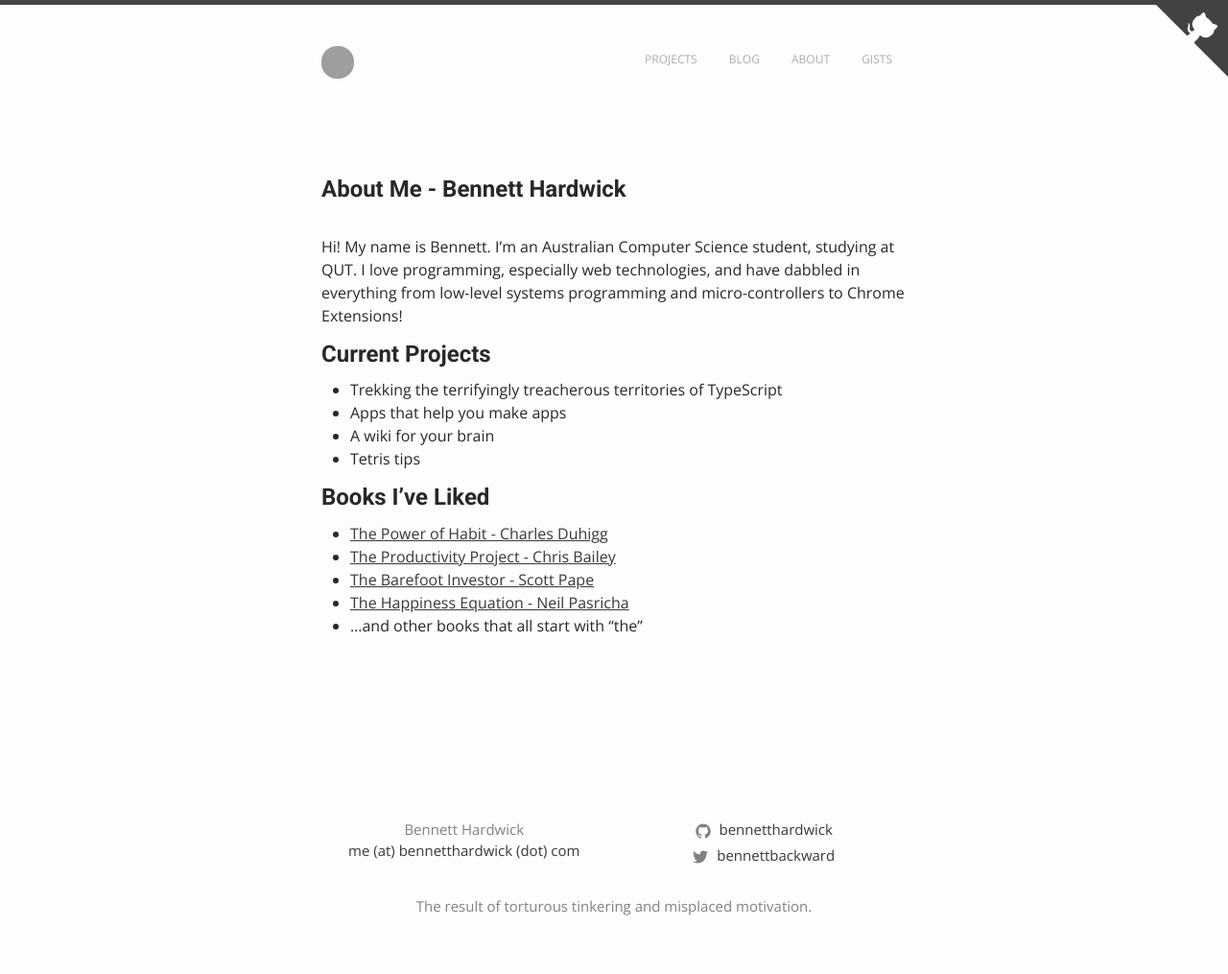
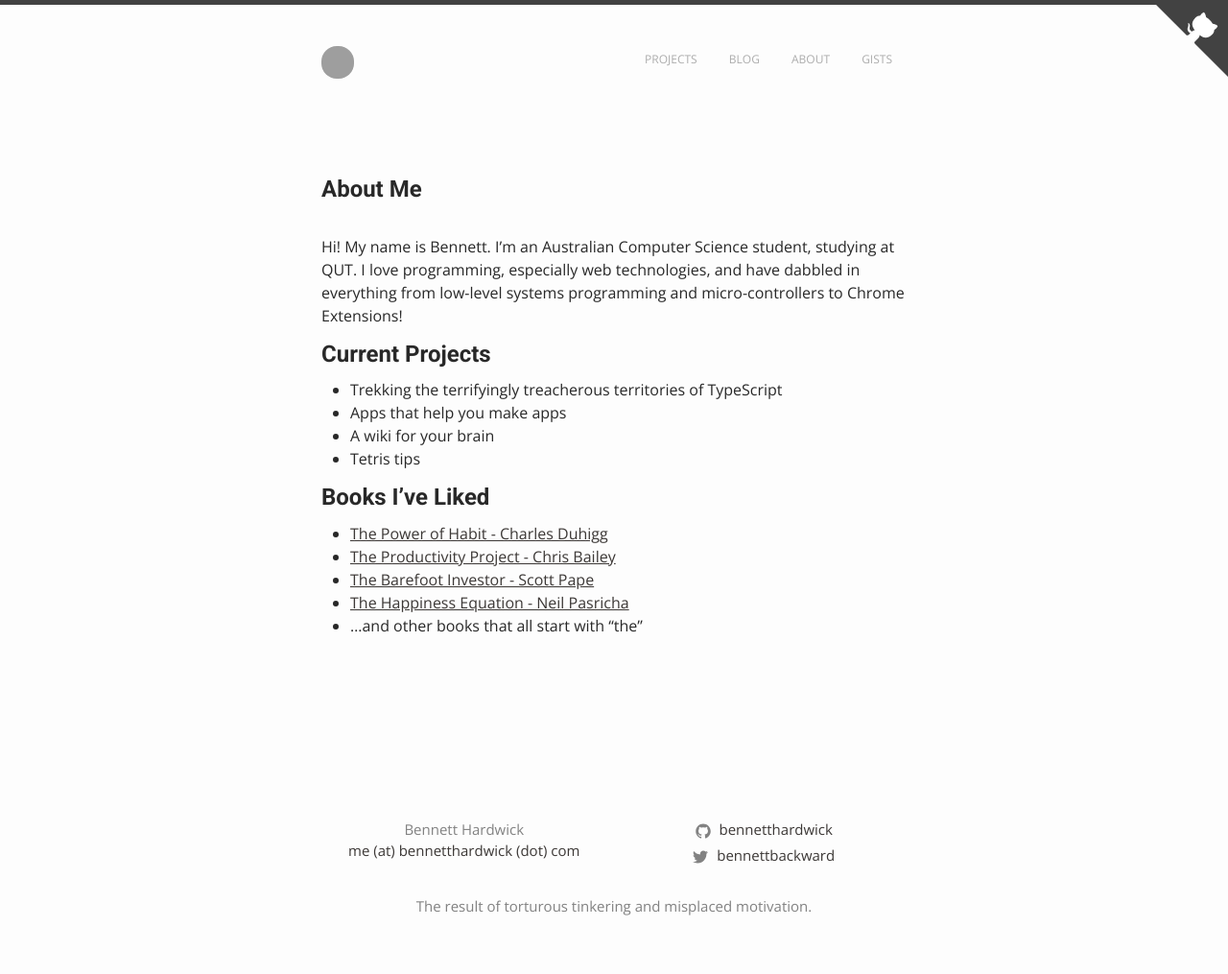
Before and after one commit to pbamotra/website, a Jekyll site: the page built from about.md, in a window 1280 px wide. Shown: the whole page at 96% size. Built offline with Jekyll 4.4.1, drawn with Linux system fonts in a browser that asks for light colours; grey boxes are pictures that could not be loaded.

Commit message:
Revert "Updated: titles"
This reverts commit b4548b6c45e909a53350a6b1fb77e346e02700fe.

```diff
--- a/about.md
+++ b/about.md
@@ -1,6 +1,6 @@
 ---
 layout: page
-title: About Me - Bennett Hardwick
+title: About Me
 permalink: /about/
 ---
 
--- a/blog/index.html
+++ b/blog/index.html
@@ -1,4 +1,4 @@
 ---
 layout: blog
-title: Blog - Bennett Hardwick
+title: Blog
 ---
```
Also changed, not shown: projects-page.md (+1 -1 lines), projects.md (+1 -1 lines), search.md (+1 -1 lines).
